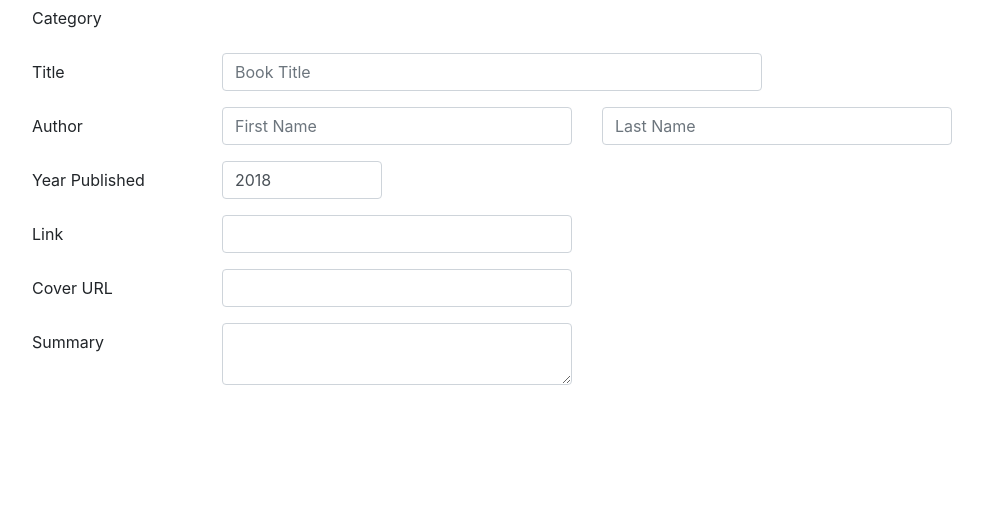
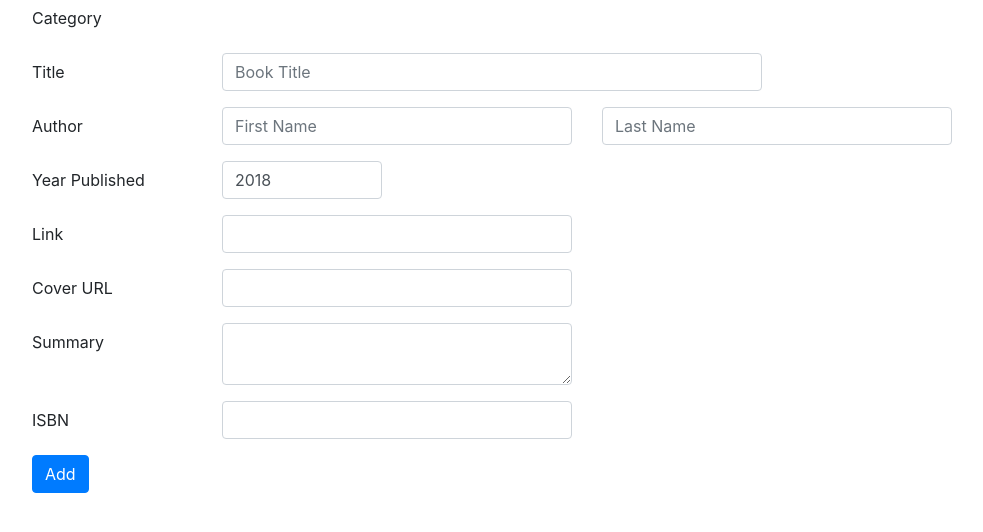
Before and after one commit to Acemad/NDCatalog, a Flask app: page /new in a window 1280 px wide. Shown: the part 81-613 px from the top of the page, without its empty margins (53-1036 px from the left). Run offline with Flask 2, Linux system fonts and the light colour scheme; data that the repository does not hold is empty; some libraries are stand-ins or nearby versions.

Commit message:
Add submit button

```diff
--- a/templates/new.html
+++ b/templates/new.html
@@ -1,7 +1,7 @@
 {% extends 'base.html' %}
 {% block title %}Add a New Book{% endblock %}
 {% block content %}
-<form action="#" method="post">
+<form action="{{url_for('newBook')}}" method="post">
     <div class="form-group row">
         <label for="category" class="col-sm-2 col-form-label">Category</label>
         <div class="col-sm-4">
@@ -53,7 +53,12 @@
                 <textarea class="form-control" type="" name="summary"></textarea>
             </div>
     </div>
-
-
+    <div class="form-group row">
+            <label for="isbn" class="col-sm-2 col-form-label">ISBN</label>
+            <div class="col-sm-4">
+                <input class="form-control" type="text" name="isbn">
+            </div>
+    </div>
+    <button type="submit" class="btn btn-primary">Add</button>
 </form>
 {% endblock %}
```
